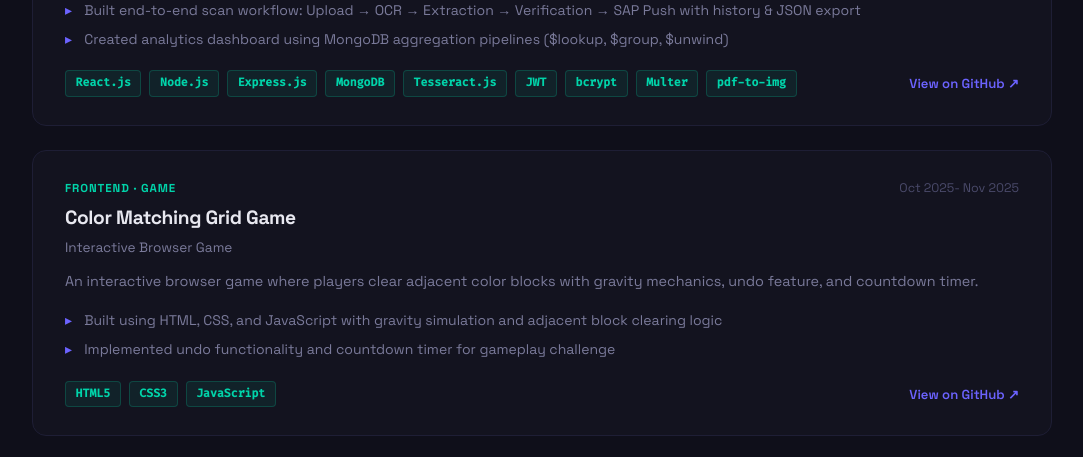
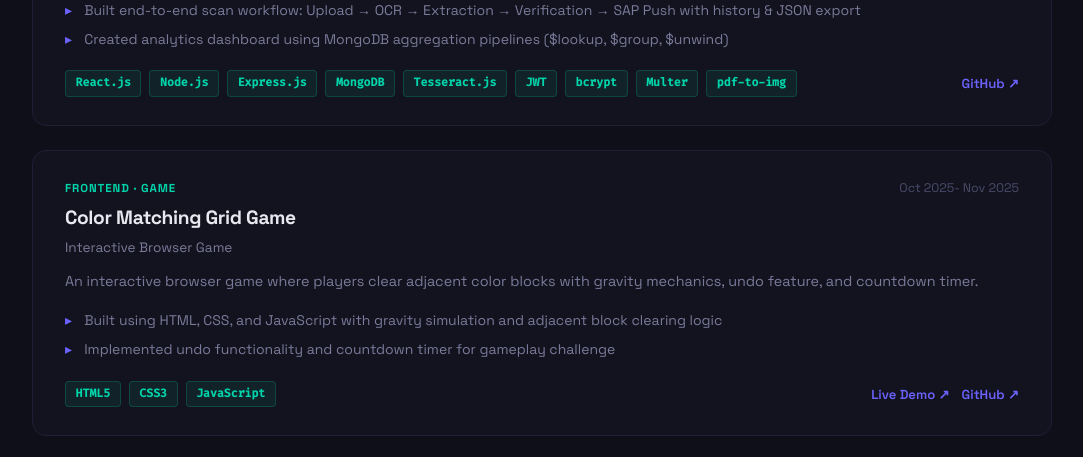
Before and after one commit to mihirprabhakar/mihir-portfolio, a React (Vite) app in the folder frontend/: page / in a window 1280 px wide. Shown: the part 2819-3276 px from the top of the page, without its empty margins (98-1181 px from the left). Built offline with nearby package versions, Linux system fonts and the light colour scheme.

Commit message:
added resume and vercel link

```diff
--- a/frontend/src/App.jsx
+++ b/frontend/src/App.jsx
@@ -48,7 +48,6 @@ const PROJECTS = [
     tag: "MERN · Enterprise",
     github: "https://github.com/mihirprabhakar/ocr-project",
   },
-  ,
   {
     title: "Color Matching Grid Game",
     subtitle: "Interactive Browser Game",
@@ -61,6 +60,7 @@ const PROJECTS = [
     date: "Oct 2025- Nov 2025",
     tag: "Frontend · Game",
     github: "https://github.com/mihirprabhakar/Color-matching-Grid-Game",
+    demo: "https://color-matching-grid-game.vercel.app/",
   },
 ];
 
@@ -291,9 +291,14 @@ export default function App() {
                   <div className="project-stack">
                     {p.stack.map(t => <span key={t} className="stack-tag">{t}</span>)}
                   </div>
-                  {p.github && (
-                    <a href={p.github} target="_blank" rel="noreferrer" className="project-link">View on GitHub ↗</a>
-                  )}
+                  <div style={{display:"flex", gap:"0.75rem"}}>
+                    {p.demo && (
+                      <a href={p.demo} target="_blank" rel="noreferrer" className="project-link">Live Demo ↗</a>
+                    )}
+                    {p.github && (
+                      <a href={p.github} target="_blank" rel="noreferrer" className="project-link">GitHub ↗</a>
+                    )}
+                  </div>
                 </div>
               </div>
             ))}
```
Also changed, not shown: 1 other file (tests, documents, lock files or other folders).
